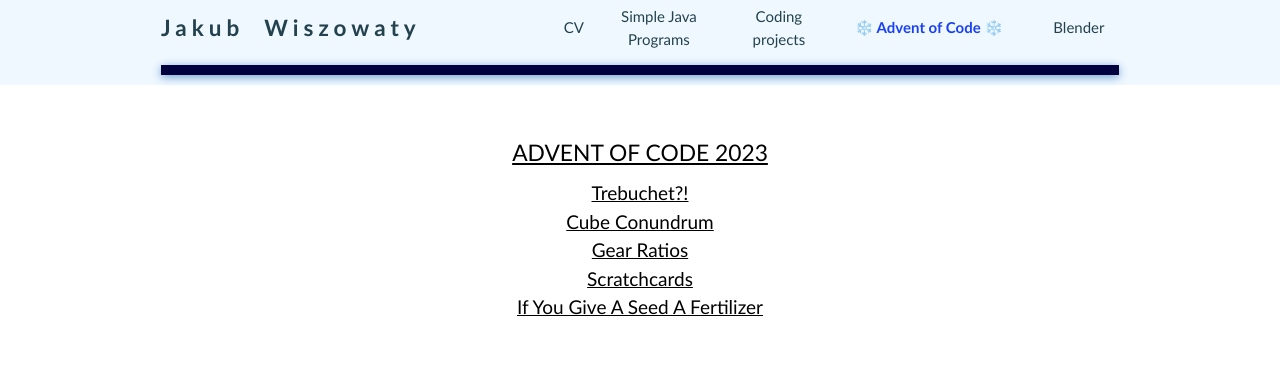
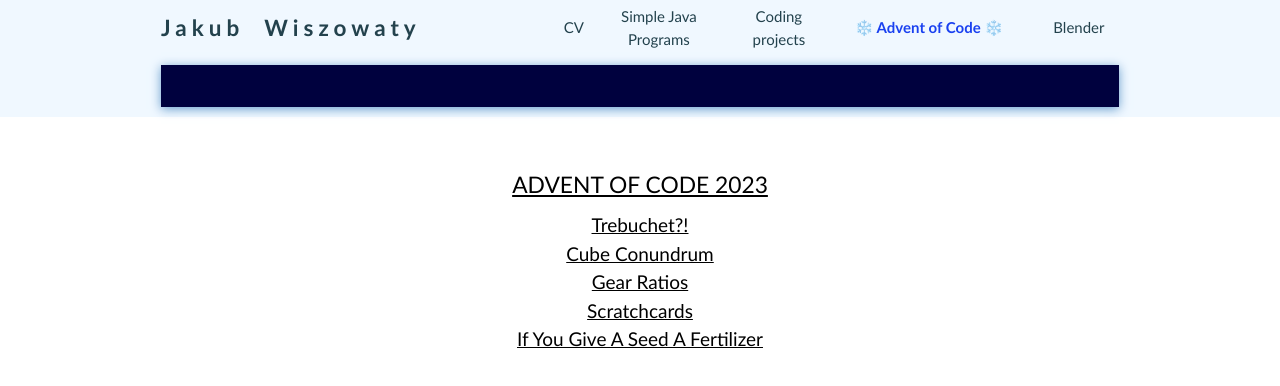
Before and after one commit to jwiszowaty/personal-website, a React (Vite) app: page /aoc in a window 1280 px wide. Shown: the top 386 px of the page. Built offline with nearby package versions, Linux system fonts and the light colour scheme; no server answers.

Commit message:
new update

```diff
--- a/src/jsx/Menu.jsx
+++ b/src/jsx/Menu.jsx
@@ -13,8 +13,8 @@
       method: "GET",
   })
   .then((response) => {
-      console.log(response);
-      return response
+      console.log(response.data);
+      setReason(response.data)
   })
   .catch((error) => {
       console.log(error)
@@ -47,7 +47,7 @@
         </nav>
       </div>
       <div className='menu-bottom'>
-        {reason}
+        <pre>{reason}</pre>
       </div>
     </section>
   )
```
